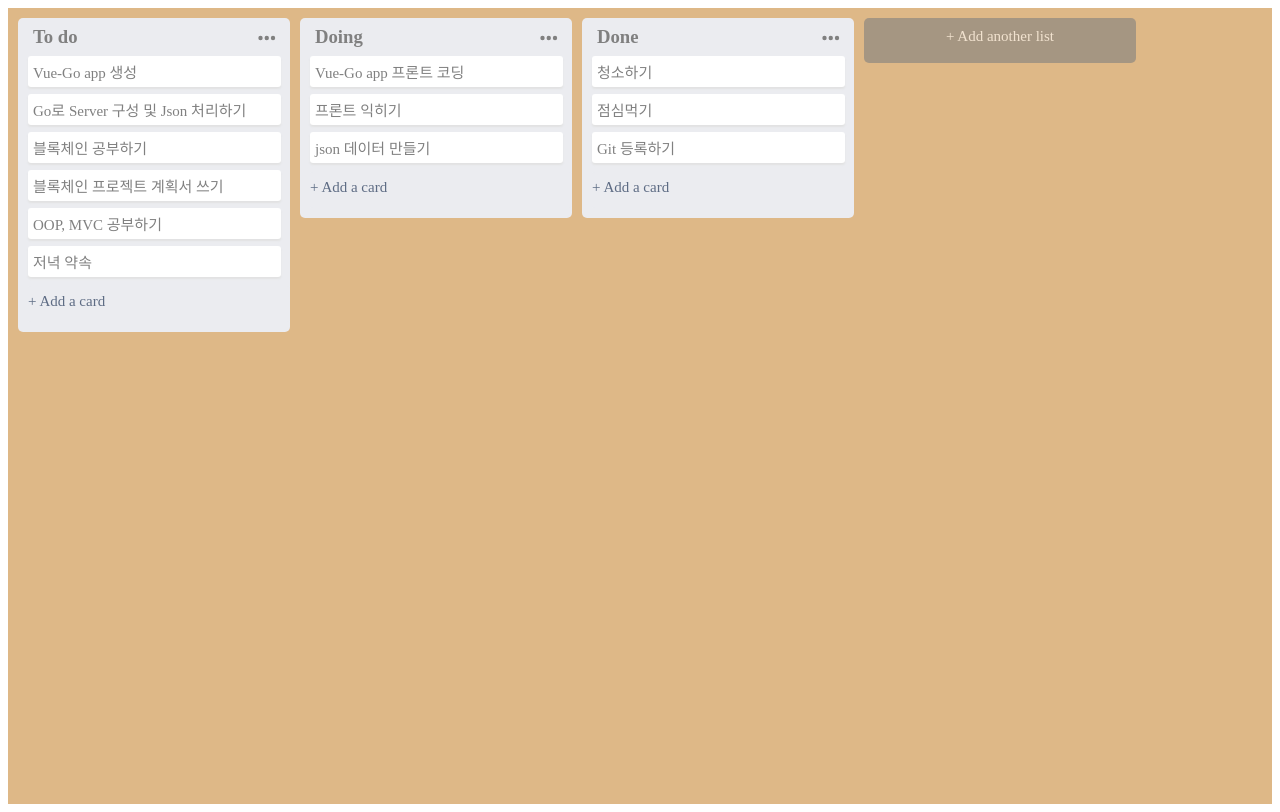
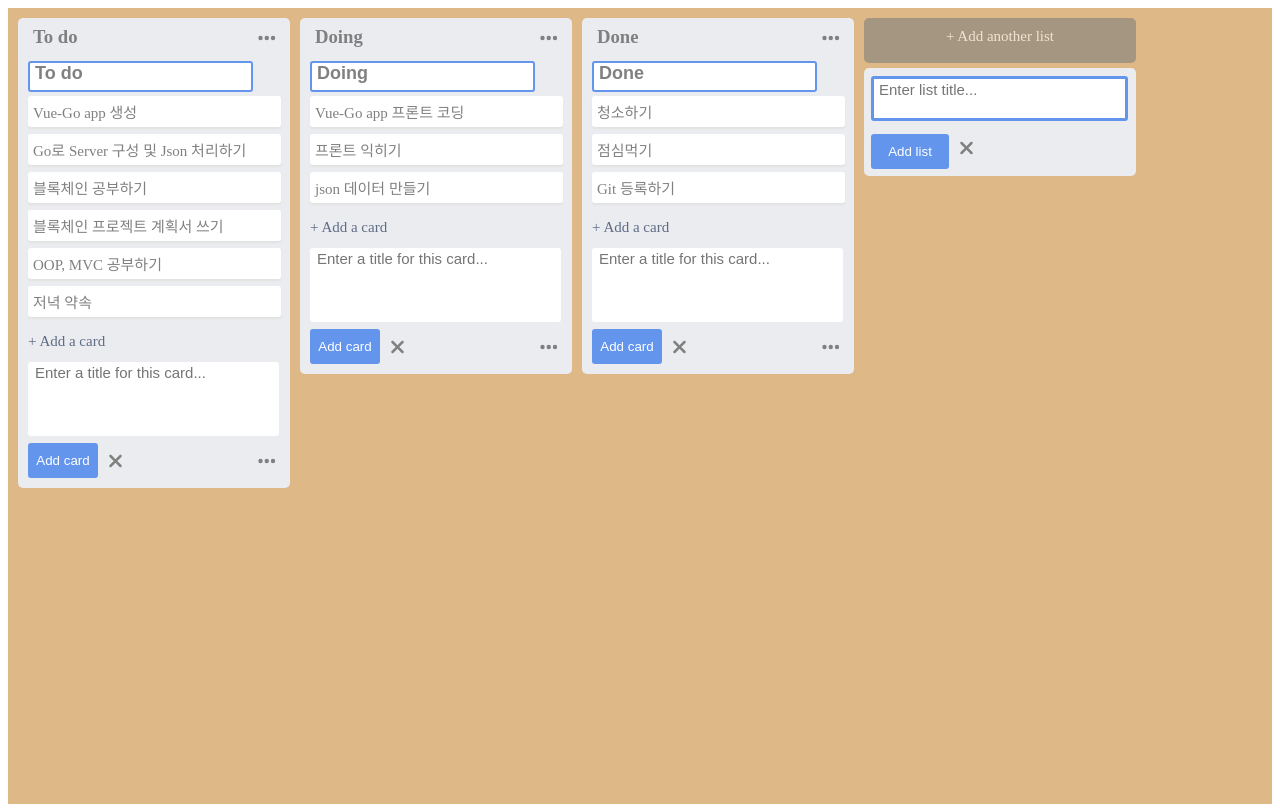
Before and after one commit to nyhwbh/Vuerello, a Vue app in the folder front/: page / in a window 1280 px wide. Built offline with nearby package versions, Linux system fonts and the light colour scheme.

Commit message:
missed refactoring

```diff
--- a/front/src/App.vue
+++ b/front/src/App.vue
@@ -10,9 +10,10 @@
 </template>
 
 <script>
-import ListWrapper from "./components/VT-ListWrapper.vue"
+import ListWrapper from "./components/VT-ListWrapper.vue";
 import AddListController from "./components/VT-AddListController.vue";
-import todoData from "./data/todoData.json"
+
+import todoData from "./data/todoData.json";
 
 const board = todoData
 
@@ -54,4 +55,8 @@ export default {
 a{
   cursor: pointer;
 }
+
+textarea:focus{
+  outline: none;
+}
 </style>
--- a/front/src/components/VT-AddCardController.vue
+++ b/front/src/components/VT-AddCardController.vue
@@ -1,9 +1,9 @@
 <template>
   <div class="addACardController">
-    <div class="addACardController-a" v-bind:class="{}">
+    <div class="addACardControllerA" v-bind:class="{}">
       <a class="addACardButton">+ Add a card</a>
     </div>
-    <div class="addACardController-b-hide">
+    <div class="addACardControllerB">
       <textarea  class="addCardInCardsList" placeholder="Enter a title for this card..."></textarea>
       <div class="addACardButtonBox">
         <div class="addCardButton">
@@ -31,11 +31,8 @@ export default {
   display: flex;
   flex-direction: column;
 }
-.addACardController-a-hide{
-  display: none;
-}
 
-.addACardController-a{
+.addACardControllerA{
   display: flex;
   flex-direction: space-between;
   max-height: 38px;
@@ -56,11 +53,7 @@ export default {
   font-size: 15px;
 }
 
-.addACardController-b-hide{
-  display: none;
-}
-
-.addACardController-b{
+.addACardControllerB{
   display: block;
   flex-shrink: 0;
 }
--- a/front/src/components/VT-AddListController.vue
+++ b/front/src/components/VT-AddListController.vue
@@ -3,7 +3,7 @@
     <div class="addAnotherListControllerA">
       <a class="addAnotherListInputBox">+ Add another list</a>
     </div>
-    <div class="addAnotherListControllerBHide">
+    <div class="addAnotherListControllerB">
       <textarea class="addAnotherListvalue" placeholder="Enter list title..."></textarea>
       <div class="addAnotherlistButtonbox">
         <input type="button" value="Add list" class="addAnotherListbutton">
@@ -22,10 +22,6 @@ export default {
 </script>
 
 <style>
-.addAnotherListControllerAHide{
-  display: none;
-}
-
 .addAnotherListControllerA{
   display: block;
 }
@@ -47,10 +43,6 @@ export default {
   padding-top: 10px;
   text-align: center;
   margin-bottom: 5px;
-}
-
-.addAnotherListControllerBHide{
-  display: none;
 }
 
 .addAnotherListControllerB{
--- a/front/src/components/VT-ListTitle.vue
+++ b/front/src/components/VT-ListTitle.vue
@@ -4,7 +4,7 @@
       <span class="listTitleControllerA">
         <h3 class="listContentTitle">{{listTitle}}</h3>
       </span>
-      <span class="listTitleControllerBHide">
+      <span class="listTitleControllerB">
         <textarea class="listTitleChange" :value="listTitle"></textarea>
       </span>
     </div>
@@ -62,12 +62,4 @@ export default {
   font-weight: bold;
   resize: none;
 }
-
-.listTitleControllerAHide{
-  display: none;
-}
-
-.listTitleControllerBHide{
-  display: none;
-}
 </style>
```
